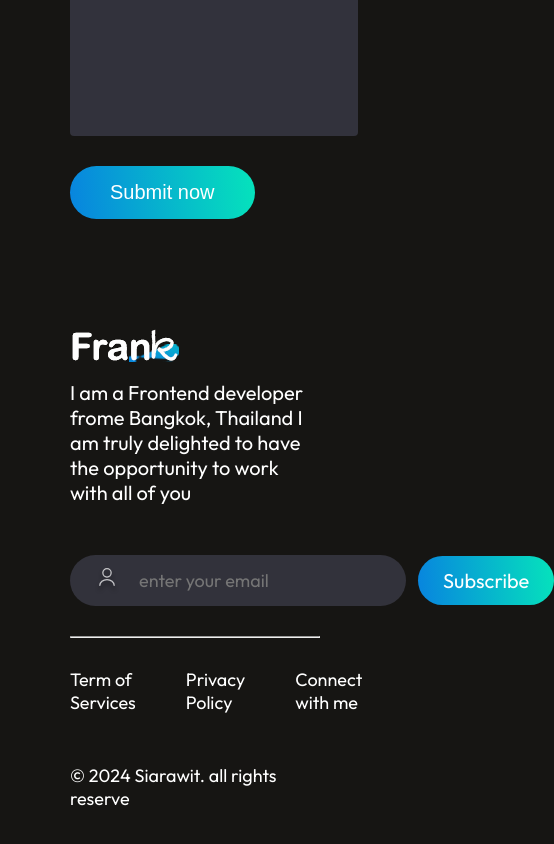
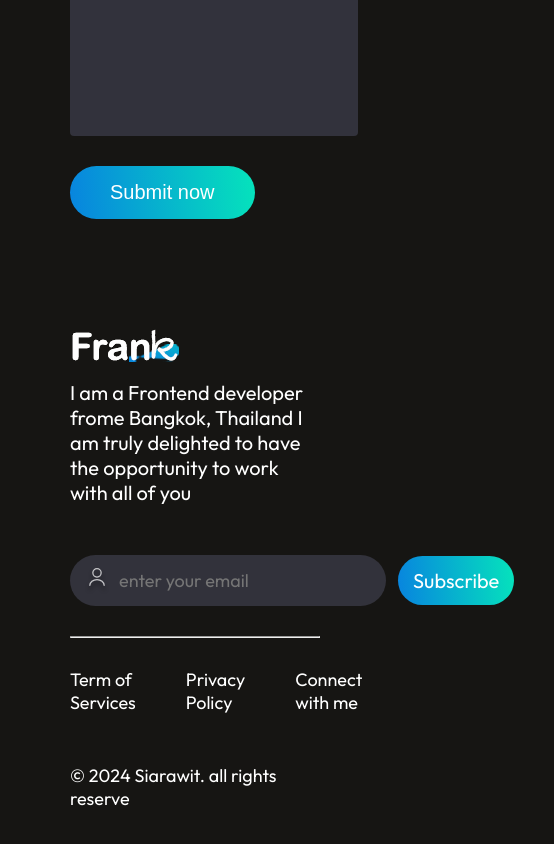
Before and after one commit to Franksirawit98/Portfolio, a React (Vite) app: page / in a window 390 px wide. Shown: the part 6205-7049 px from the top of the page, 554 px wide, since content can reach past the window. Built offline with nearby package versions, Linux system fonts and the light colour scheme.

Commit message:
แก้ไข Resposive footer.css/mobile/input,btn

```diff
--- a/src/Components/Footer/Footer.css
+++ b/src/Components/Footer/Footer.css
@@ -94,8 +94,8 @@
     }
 
     .footer-email-input {
-        gap: 20px;
-        padding: 12px 25px;
+        gap: 10px;
+        padding: 12px 15px;
         padding-right: 10px;
     }
 
@@ -105,6 +105,6 @@
 
     .footer-subscribe {
         font-size: 20px;
-        padding: 12px 25px;
+        padding: 12px 15px;
     }
 }
```
